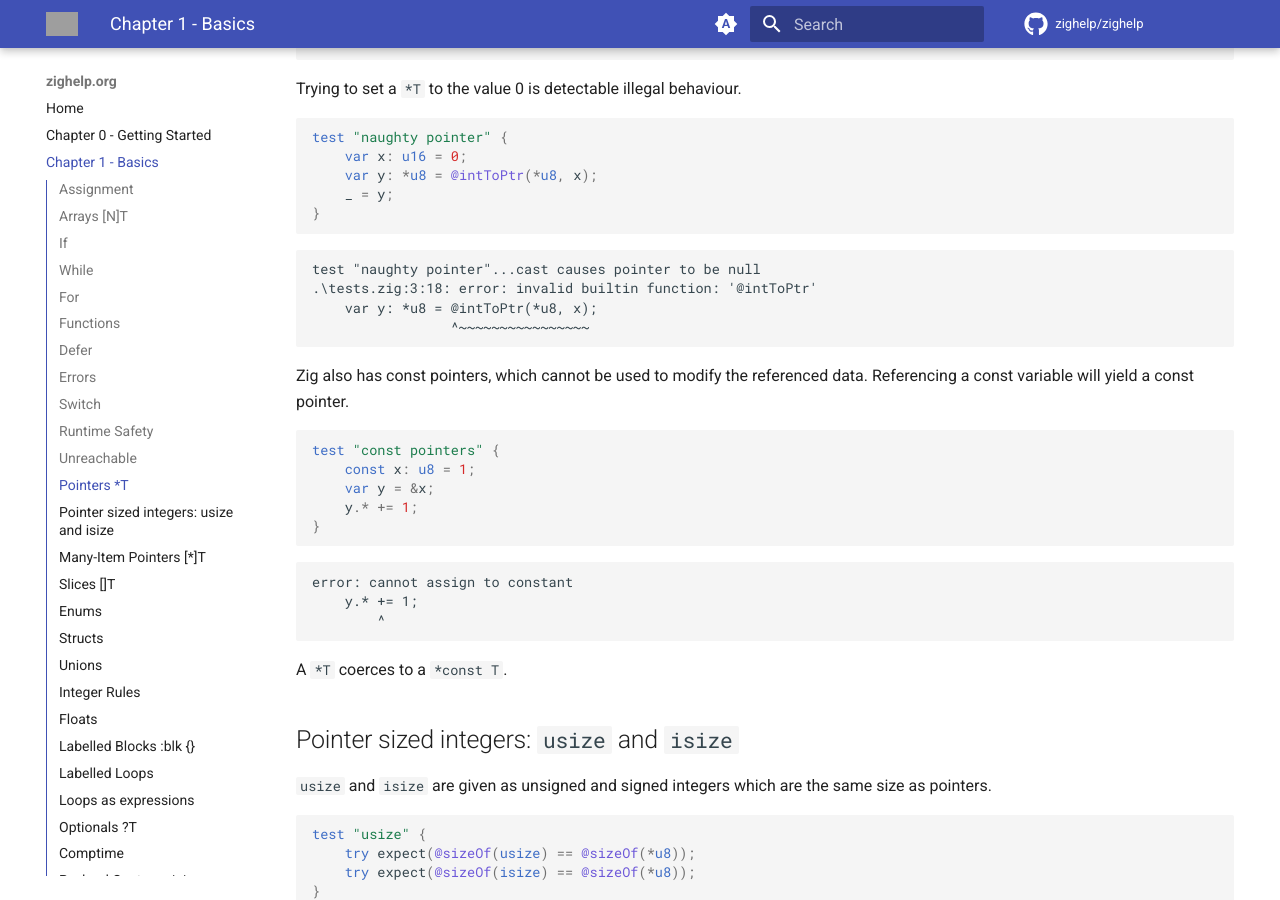
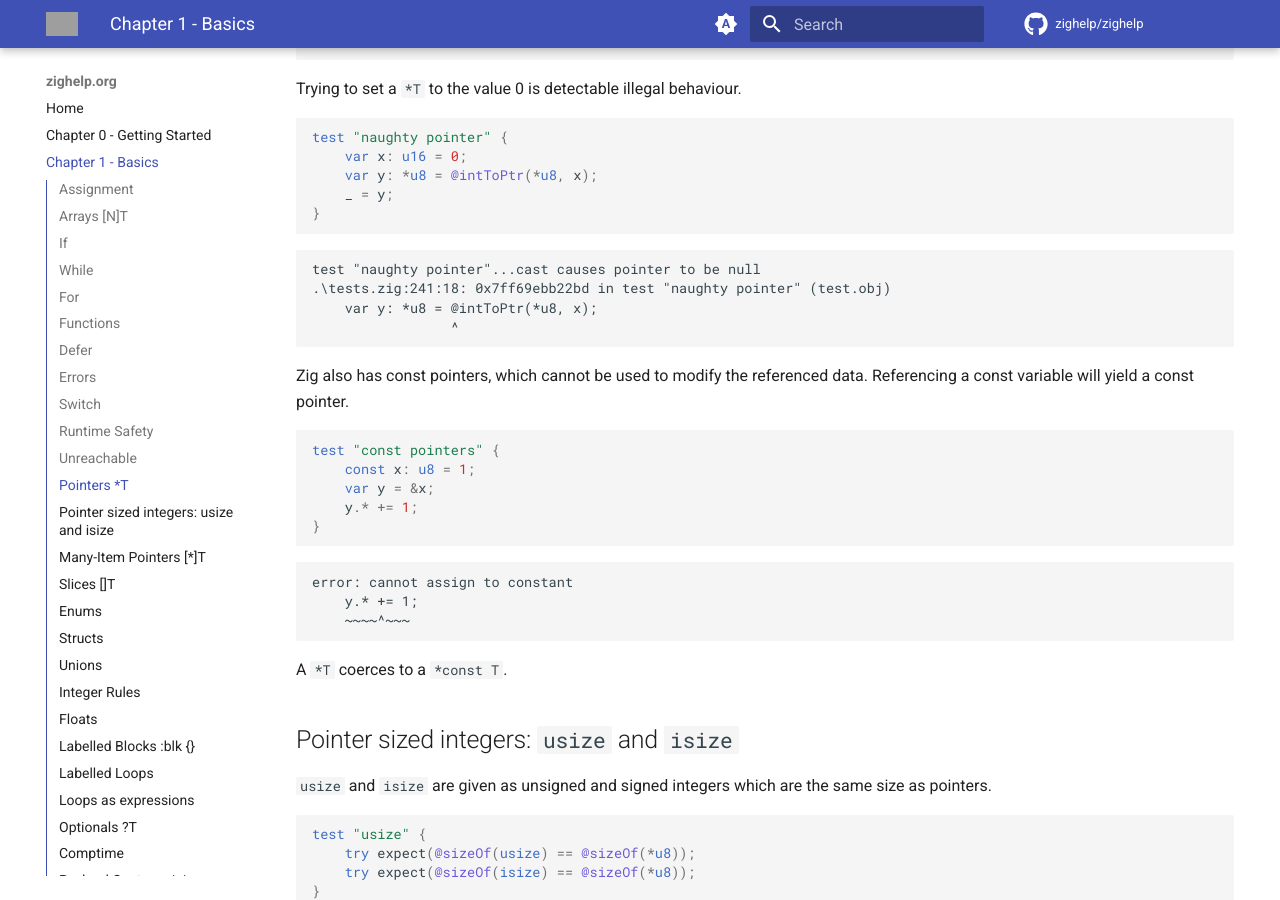
Before and after one commit to Sobeston/zig.guide, an MkDocs documentation site: the page built from docs/chapter-1.md, in a window 1280 px wide and 900 px high, scrolled down 9603 px. Built offline with MkDocs 1.6.1 and Material for MkDocs 9.7.7, drawn with Linux system fonts in a browser that asks for light colours; comment, search, counter and statistics services are not loaded; grey boxes are pictures that could not be loaded.

Commit message:
Update outputs

````diff
--- a/docs/chapter-1.md
+++ b/docs/chapter-1.md
@@ -484,9 +484,9 @@ test "naughty pointer" {
 ```
 ```
 test "naughty pointer"...cast causes pointer to be null
-.\tests.zig:3:18: error: invalid builtin function: '@intToPtr'
+.\tests.zig:241:18: 0x7ff69ebb22bd in test "naughty pointer" (test.obj)
     var y: *u8 = @intToPtr(*u8, x);
-                 ^~~~~~~~~~~~~~~~~
+                 ^
 ```
 
 Zig also has const pointers, which cannot be used to modify the referenced data. Referencing a const variable will yield a const pointer.
@@ -502,7 +502,7 @@ test "const pointers" {
 ```
 error: cannot assign to constant
     y.* += 1;
-        ^
+    ~~~~^~~~
 ```
 
 A `*T` coerces to a `*const T`.
````
